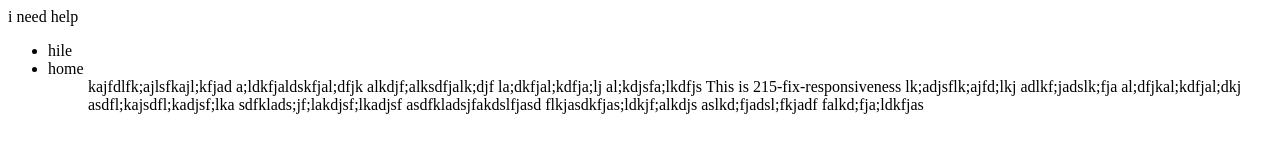
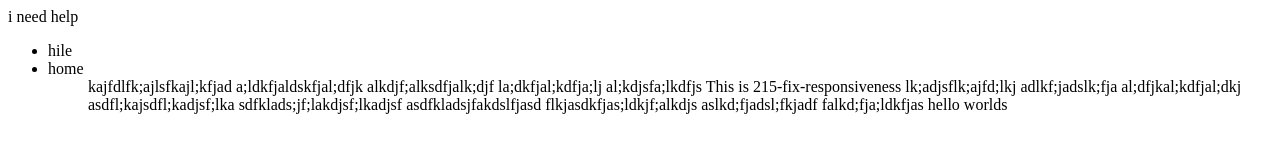
Before and after one commit to DariusJones/newnew, a plain HTML site: page index.html in a window 1280 px wide. Drawn offline with Linux system fonts and the light colour scheme.

Commit message:
add a navbar

```diff
--- a/index.html
+++ b/index.html
@@ -26,7 +26,9 @@
 			flkjasdkfjas;ldkjf;alkdjs
 			aslkd;fjadsl;fkjadf
 			falkd;fja;ldkfjas
-
+			<navbar>
+				hello worlds
+			</navbar>
 
 </body>
 </html>
```
